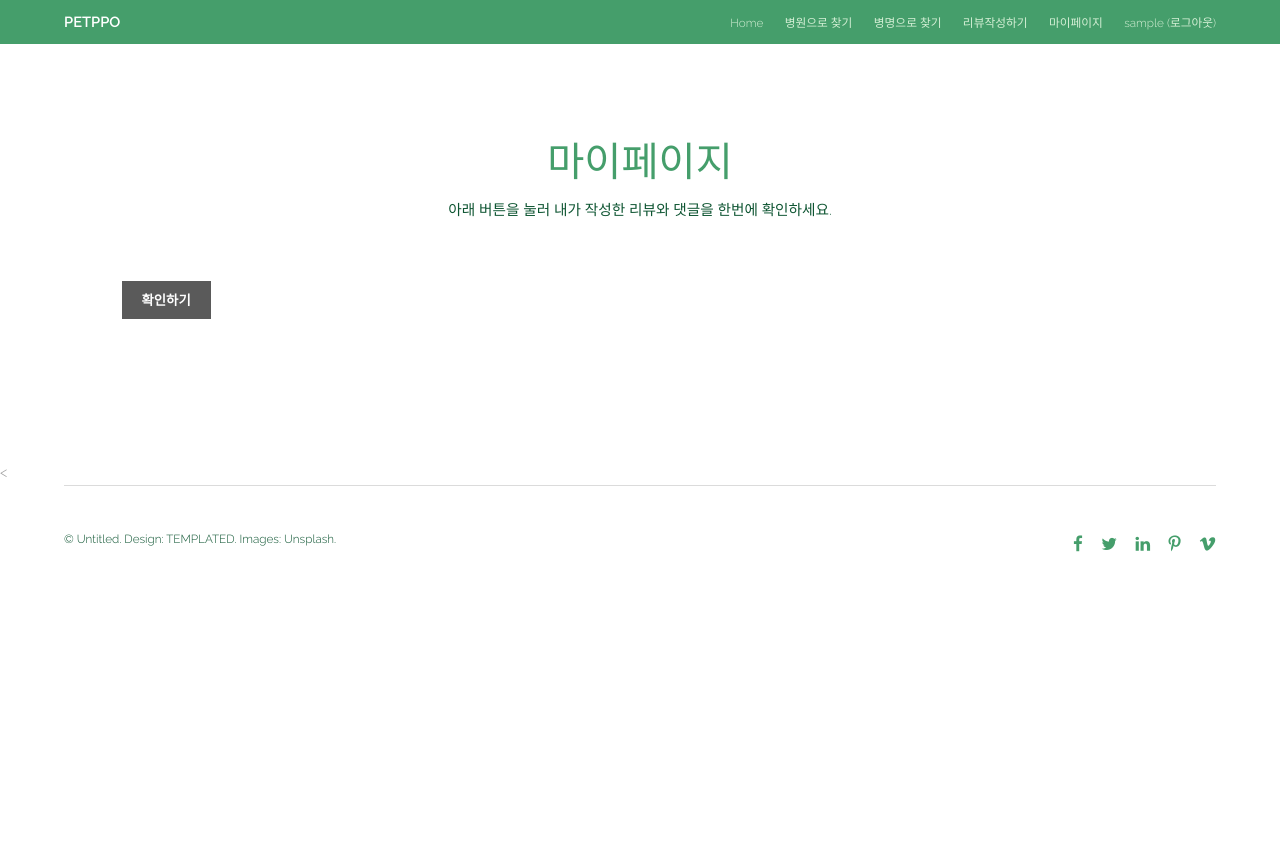
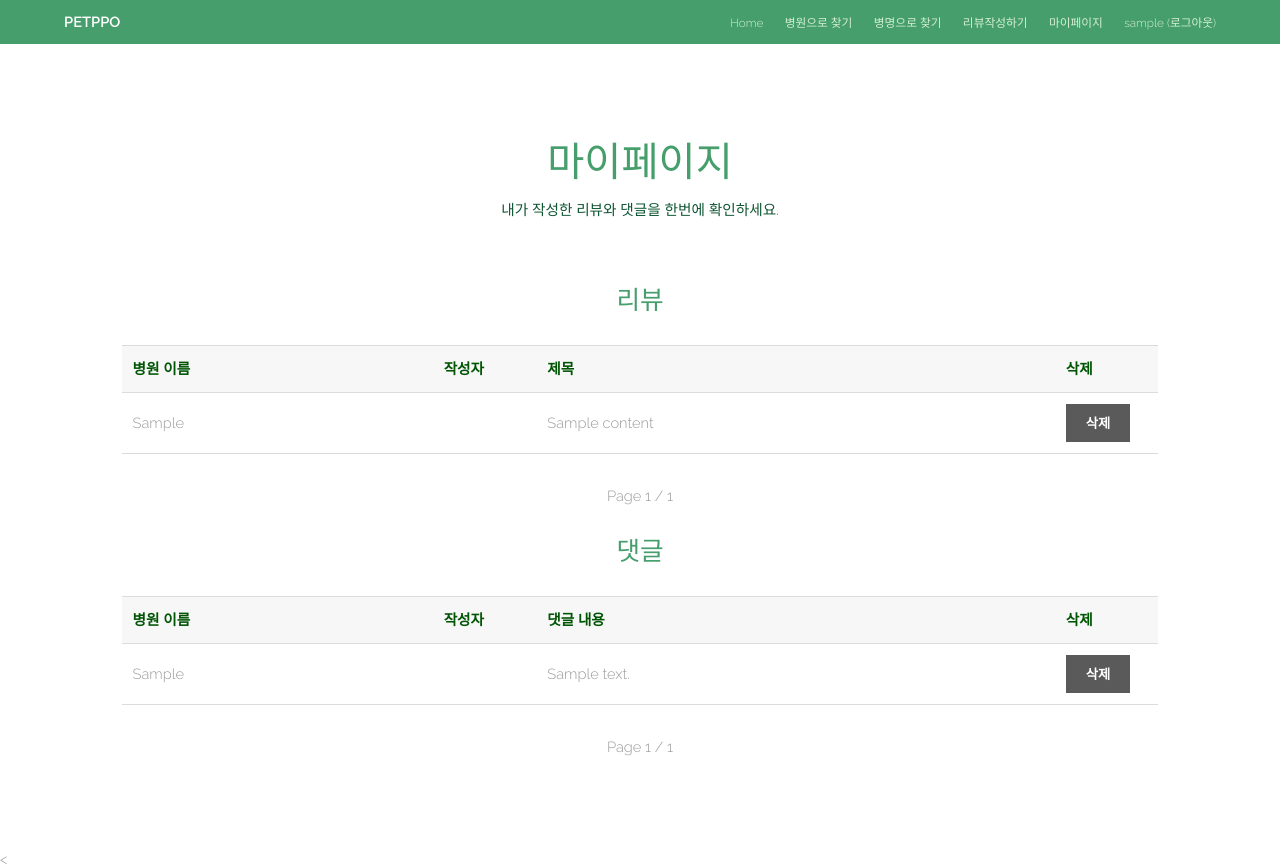
Before and after one commit to axxsxbxx/T4IR_petppo, a Django app: page /users/mypage/ in a window 1280 px wide. Shown: the top 868 px of the page. Before the commit the page ends 552 px from the top, so only its background shows below. Run offline with Django 3.2, Linux system fonts and the light colour scheme; a user stored in the database is signed in; tables that the repository leaves empty hold one stand-in row (values such as "Sample post").

Commit message:
0903_login_hendrik

```diff
--- a/users/templates/mypage.html
+++ b/users/templates/mypage.html
@@ -41,14 +41,9 @@
 					{% if user.is_authenticated %}
 					<header class="align-center">
 						<h2>마이페이지</h2>
-						<p>아래 버튼을 눌러 내가 작성한 리뷰와 댓글을 한번에 확인하세요.</p>
+						<p>내가 작성한 리뷰와 댓글을 한번에 확인하세요.</p>
 					</header>
 					<div class="inner">
-						<form method="POST" name="idsend">
-							{% csrf_token %}
-							<input type="hidden" name="petppoid" value="{{ user.username }}">
-							<button type="submit">확인하기</button>
-						</form>
 						<div>
 							{% if rlist %}
 							<h2 style="text-align:center;">리뷰</h2>
--- a/users/views.py
+++ b/users/views.py
@@ -82,11 +82,11 @@
         return render(request, 'signup.html', results)
 
 def myreview(request):
-    petppoid = request.POST.get('petppoid')
+    user = User.objects.get(username=request.user.username)
     page_r = request.GET.get('page_r', 1)
     page_c = request.GET.get('page_c', 1)
-    rlist = Contents.objects.filter(nickname_id=petppoid).order_by("-id")
-    clist = Comments.objects.filter(nickname_id=petppoid).order_by("-id")
+    rlist = Contents.objects.filter(nickname_id=str(user)).order_by("-id")
+    clist = Comments.objects.filter(nickname_id=str(user)).order_by("-id")
     paginator_r = Paginator(rlist, 3)
     paginator_c = Paginator(clist, 6)
     rlistpage = paginator_r.get_page(page_r)
```
